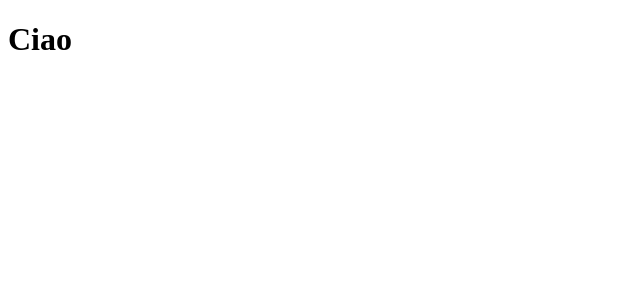
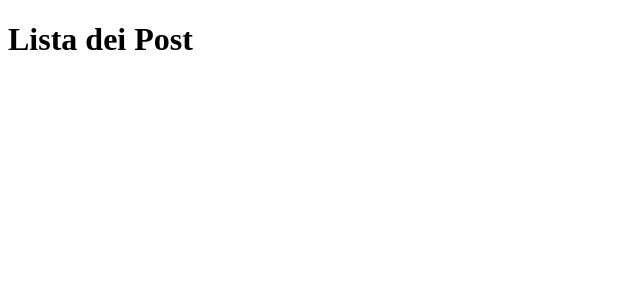
Before and after one commit to davide-delgiudice/react-context-api, a React (Vite) app: page / in a window 1280 px wide. Shown: the top 300 px of the page, without its empty margins (0-640 px from the left). Built offline with nearby package versions, Linux system fonts and the light colour scheme.

Commit message:
[UPD] created PostPage component and imported in App jsx

```diff
--- a/src/App.jsx
+++ b/src/App.jsx
@@ -1,6 +1,7 @@
 import { useState } from 'react'
 
 import PostContext from './contexts/PostContexts';
+import PostsPage from './components/PostsPage';
 
 function App() {
 
@@ -14,7 +15,7 @@ function App() {
   return (
     <>
       <PostContext.Provider>
-        <h1>Ciao</h1>
+        <PostsPage />
       </PostContext.Provider>
     </>
   )
--- /dev/null
+++ b/src/components/PostsPage.jsx
@@ -0,0 +1,11 @@
+import React from 'react'
+
+const PostsPage = () => {
+  return (
+    <div>
+        <h1>Lista dei Post</h1>
+    </div>
+  )
+}
+
+export default PostsPage
```
